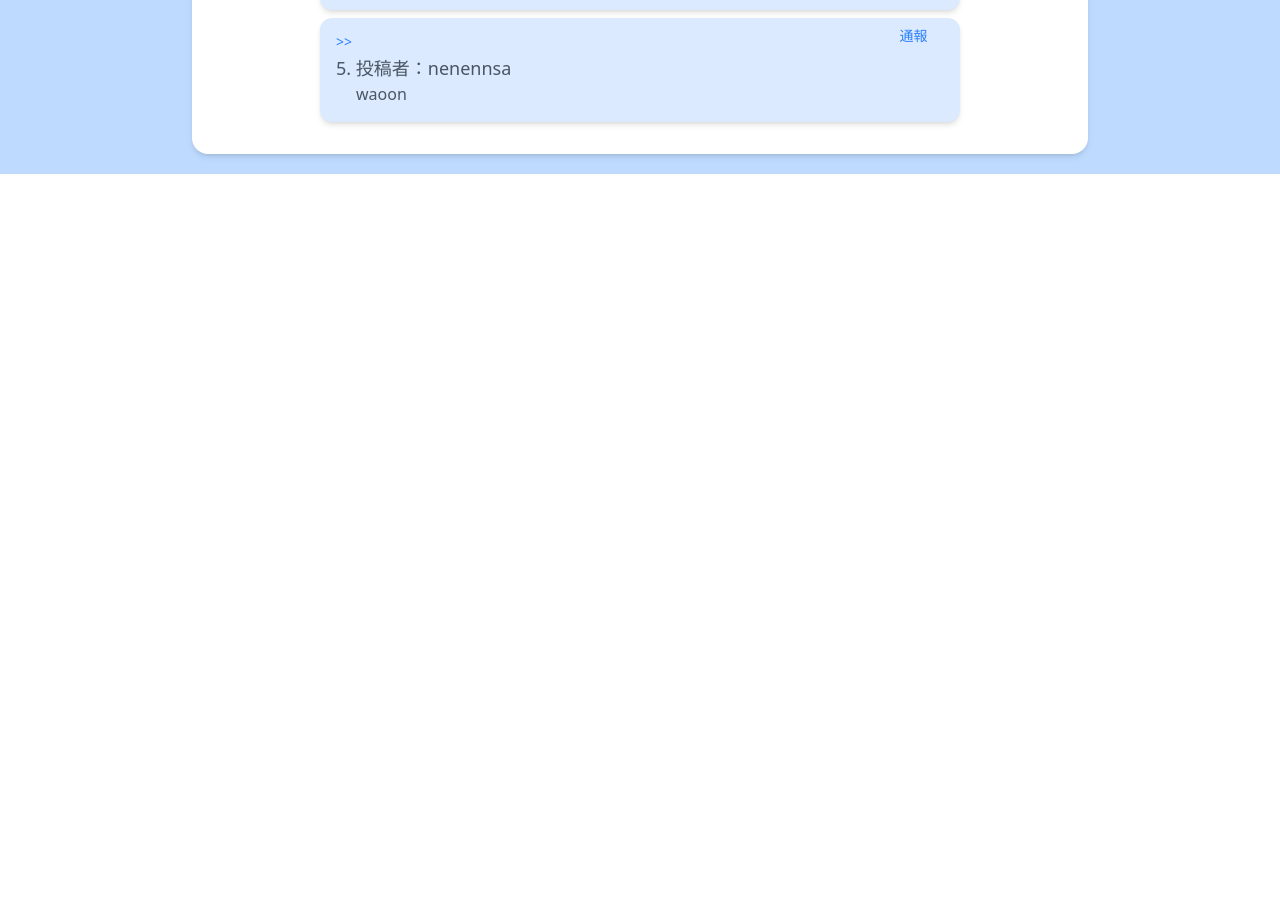
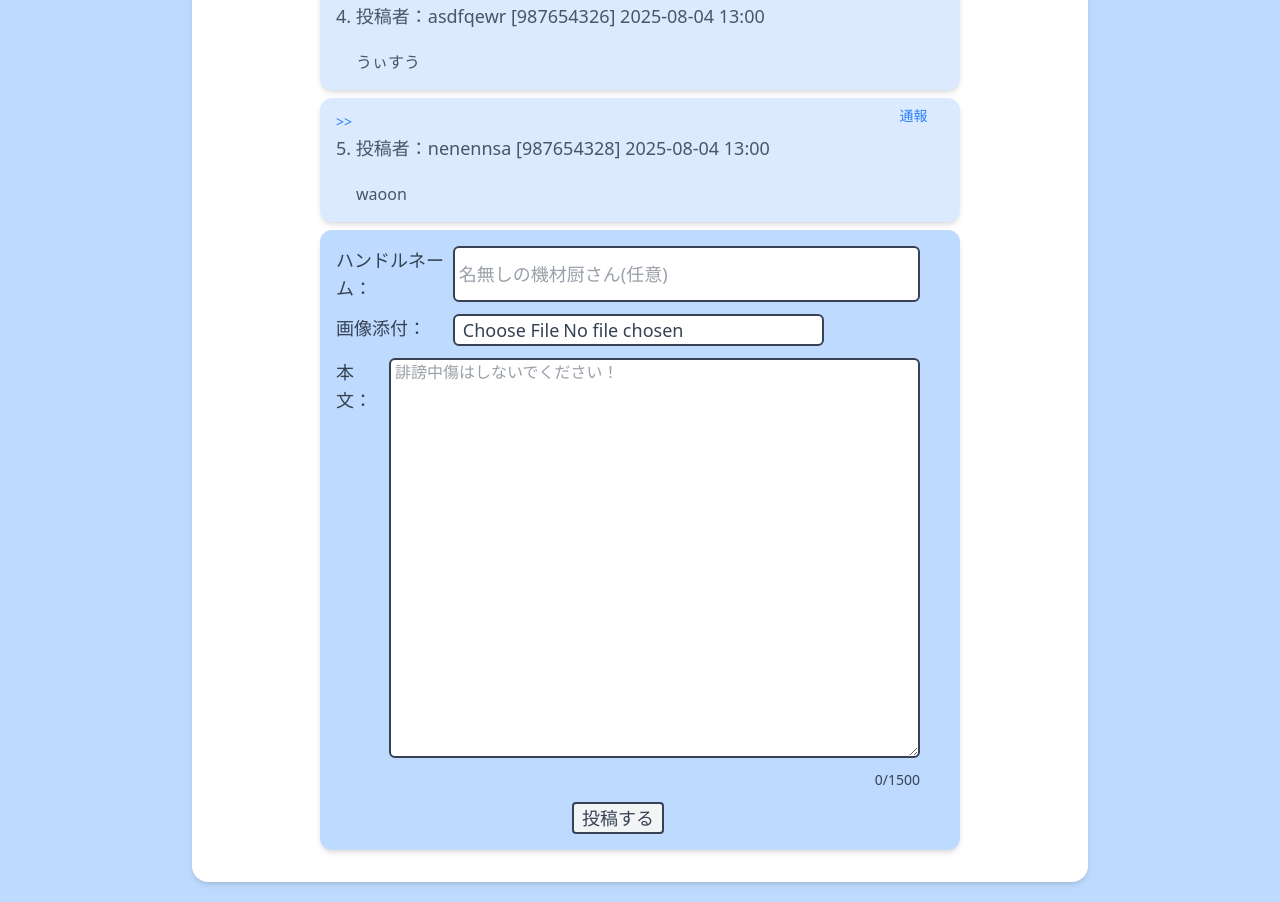
Before and after one commit to Kazuma-25/NiCoIchiChannel, a Vue app: page /read/1 in a window 1280 px wide. Shown: the part 990-1892 px from the top of the page. Before the commit the page ends 1164 px from the top, so only its background shows below. Built offline with nearby package versions, Linux system fonts and the light colour scheme.

Commit message:
update"20250805_readView_postArea"

```diff
--- a/src/components/common/responseCard.vue
+++ b/src/components/common/responseCard.vue
@@ -6,8 +6,12 @@
     idx:Number
     }
   )
-  function reportThread(threadId){
-    alert(threadId + 'ここに通報するときの処理を書く');
+  const emit = defineEmits(['reply','report']);
+  function handleReply(tIdx){
+    emit('reply','>>' +  tIdx );
+  }
+  function reportThread(responseId){
+    emit('report',responseId)
   }
 </script>
 
@@ -16,17 +20,22 @@
     <!--レス-->
     <div class="text-left w-[90%]">
       <button
-        @click="reportThread(tResObj.id)"
+        @click="handleReply(idx)"
         class="text-sm text-blue-500 align-baseline cursor-pointer">>>
       </button>
       <!--投稿view-->
-      <p>{{ idx }}. 投稿者：{{ tResObj.auther }}</p>
-      <p class="pl-5 text-base">{{ tResObj.main }}</p>
+      <p>
+        {{ idx }}.
+        投稿者：{{ tResObj.auther }}
+        [{{ tResObj.autherId }}]
+        {{ tResObj.postDay }}
+      </p>
+      <p class="pt-5 pl-5 text-base">{{ tResObj.main }}</p>
     </div>
     <div class="w-[10%] flex flex-col justify-between">
       <!--通報-->
       <button
-        @click="reportThread(tResObj.id)"
+        @click="reportThread(tResObj.responseId)"
         class="text-sm text-blue-500 align-baseline cursor-pointer">通報
       </button>
     </div>
--- a/src/components/forms/inputBox.vue
+++ b/src/components/forms/inputBox.vue
@@ -10,7 +10,7 @@
   <input
     :value="props.modelValue"
     @input="event => emit('update:modelValue', event.target.value)"
-    class="border-2 rounded-md pl-1 w-[80%]"
+    class="border-2 rounded-md pl-1 w-[80%] bg-white"
     :placeholder="props.placeholderSentence"
   />
 </template>
--- a/src/components/forms/textareaBox.vue
+++ b/src/components/forms/textareaBox.vue
@@ -3,7 +3,8 @@
     :value="props.modelValue"
     @input="event => emit('update:modelValue', event.target.value)"
     :placeholder="props.placeholderSentence"
-    class="pl-1 w-[100%] border-2 rounded-md h-100 text-base"
+    class="pl-1 w-[100%] border-2 rounded-md h-100 text-base bg-white"
+    maxlength="1500"
   >
   </textarea>
 </template>
--- a/src/components/mainPage/createThread.vue
+++ b/src/components/mainPage/createThread.vue
@@ -44,6 +44,7 @@
             v-model="firstSentenceTxt"
             placeholderSentence="初回書き込み。利用規約などはテンプレートも用意していますのでご利用ください！"
           />
+          <p class="text-right text-sm">{{ firstSentenceTxt }}/1500</p>
         </div>
       </div>
       <div class="flex justify-between mt-15">
--- a/src/components/mainPage/readView.vue
+++ b/src/components/mainPage/readView.vue
@@ -15,27 +15,115 @@
       <!--レスカード-->
       <div>
         <ResponseCard
-        v-for="(obj,idx_res) in responses" :key="idx_res"
-        :tResObj=obj
-        :idx='idx_res + 1'
+          v-for="(obj,idx_res) in responses" :key="idx_res"
+          @reply="setReply"
+          @report="reportResponse"
+          :tResObj=obj
+          :idx='idx_res + 1'
         />
       </div>
       <!--レス投稿フォーム-->
-
+      <div ref="resInputArea" class="bg-blue-200 rounded-xl shadow-md p-4 pr-10 hover:shadow-lg transition mt-2 text-lg space-y-3">
+        <div class="flex justify-left">
+          <p class="w-[20%] text-left">ハンドルネーム：</p>
+          <InputBox v-model="handlenameInp" placeholderSentence="名無しの機材厨さん(任意)" />
+        </div>
+        <div class="flex">
+          <p class="w-[20%] text-left">画像添付：</p>
+          <input ref="imgFile" class="border-2 rounded-md bg-white px-2" type="file" accept=".jpg,.jpeg,.png">
+        </div>
+        <div class="flex">
+          <p class="w-[10%] text-left">本文：</p>
+          <TextareaBox v-model="mainSentenceInp" placeholderSentence="誹謗中傷はしないでください！" />
+        </div>
+        <p class="text-sm text-right">{{ mainSentenceInp.length }}/1500</p>
+        <div>
+          <CommonButton @click="postResponse()" sent="投稿する" />
+        </div>
+      </div>
     </div>
   </div>
 </template>
 
 <script setup>
   import { useRoute } from 'vue-router';
+  //テスト用、実際にはフェッチ処理
+  //スレIDに一致するレスデータを取得 → 投稿日時順に並び替えって感じで
   import { filteredThreads,responses } from '@/js/utils/constants';
   import CommonButton from '../common/commonButton.vue';
   import ResponseCard from '../common/responseCard.vue';
 
+  import InputBox from '../forms/inputBox.vue';
+  import TextareaBox from '../forms/textareaBox.vue';
+  import {ref} from 'vue';
+
+  const handlenameInp = ref('');
+  const imgFile = ref('');
+  const mainSentenceInp = ref ('');
+  const resInputArea = ref(null);
+
   const route = useRoute();
   const threadId = route.params.threadId;
 
+  //スクロール
+  function scrollInpArea(){
+    resInputArea.value.scrollIntoView({
+      behavior: "smooth",
+    });
+  }
+  //更新
   function windowReload(){
     window.location.reload();
   }
+  //リプ
+  function setReply(val){
+    //1文字目のみ改行しない
+    mainSentenceInp.value = mainSentenceInp.value + '\n'.repeat(Math.min(mainSentenceInp.value.length,1)) + val+ '\n';
+    scrollInpArea();
+  }
+  //通報処理
+  function reportResponse(reportId){
+    const tResponse = responses.find(responses => responses.responseId == reportId);
+    const reportMsg = '以下の内容を通報します。\nよろしいですか？\n\n'
+      + '[投稿者]:' + tResponse.auther + '\n'
+      + '[本文]:' + tResponse.main
+    const chkReport = window.confirm(reportMsg);
+    //確認
+    if(chkReport){
+      //ここにpost処理(通報)********************
+
+      //***************************************
+      alert('通報しました。\nご協力ありがとうございます。')
+    }else{
+      alert('キャンセルします。')
+    }
+  }
+  //投稿処理
+  function postResponse(){
+    //本文の確認
+    if(!mainSentenceInp.value){
+      alert('本文がありません！');
+      return
+    }
+    const main = '[本文]:' + mainSentenceInp.value;
+    const autherVal = '[投稿者]:' + handlenameInp.value || '名無しの機材厨さん';
+    const imgMsg ='[画像]:' + (imgFile.value.files.length? 'あり':'なし');
+    //事前確認
+    const chkMsg = '以下の内容で投稿します。\nよろしいですか？\n\n'
+      + autherVal + '\n'
+      + imgMsg + '\n'
+      + main;
+    const chkFlag = window.confirm(chkMsg);
+    if(chkFlag){
+      //ここにpost処理(投稿)***************
+
+      //**********************************
+      alert('投稿しました！');
+      windowReload();
+    }else{
+      alert('キャンセルします！');
+    }
+
+  }
+
 </script>
--- a/src/js/utils/constants.js
+++ b/src/js/utils/constants.js
@@ -98,7 +98,7 @@ export const responses =[
     main:'Lorem ipsum dolor sit amet, consectetuer adipiscing elit. Maecenas porttitor congue massa. Fusce posuere, magna sed pulvinar ultricies, purus lectus malesuada libero, sit amet commodo magna eros quis urna.Nunc viverra imperdiet enim. Fusce est. Vivamus a tellus.Pellentesque habitant morbi tristique senectus et netus et malesuada fames ac turpis egestas. Proin pharetra nonummy pede. Mauris et orci.Aenean nec lorem. In porttitor. Donec laoreet nonummy augue.Suspendisse dui purus, scelerisque at, vulputate vitae, pretium mattis, nunc. Mauris eget neque at sem venenatis eleifend. Ut nonummy.'
   },
   {
-    responseId:2,
+    responseId:123,
     threadId:1,
     autherId:987654327,
     postDay:'2025-08-04 15:00',
@@ -106,7 +106,7 @@ export const responses =[
     main:'ロレムイプサムとか使ってるジジイまだいたんだ。'
   },
   {
-    responseId:3,
+    responseId:254,
     threadId:3,
     autherId:987654324,
     postDay:'2025-08-04 13:00',
@@ -114,7 +114,7 @@ export const responses =[
     main:'初心者歓迎！'
   },
   {
-    responseId:4,
+    responseId:345,
     threadId:1,
     autherId:987654326,
     postDay:'2025-08-04 13:00',
@@ -122,7 +122,7 @@ export const responses =[
     main:'うぃすう'
   },
   {
-    responseId:5,
+    responseId:786,
     threadId:2,
     autherId:987654328,
     postDay:'2025-08-04 13:00',
```
